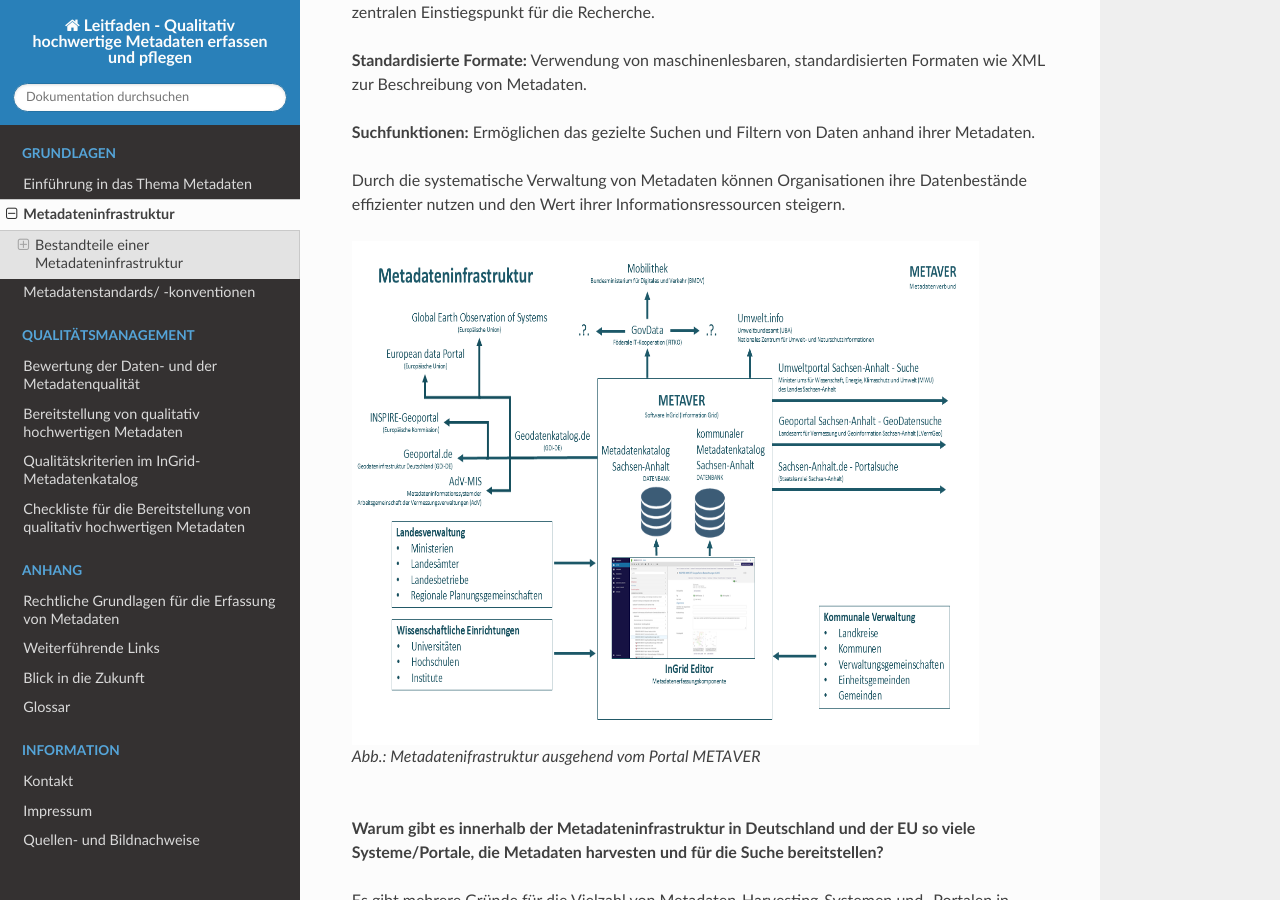
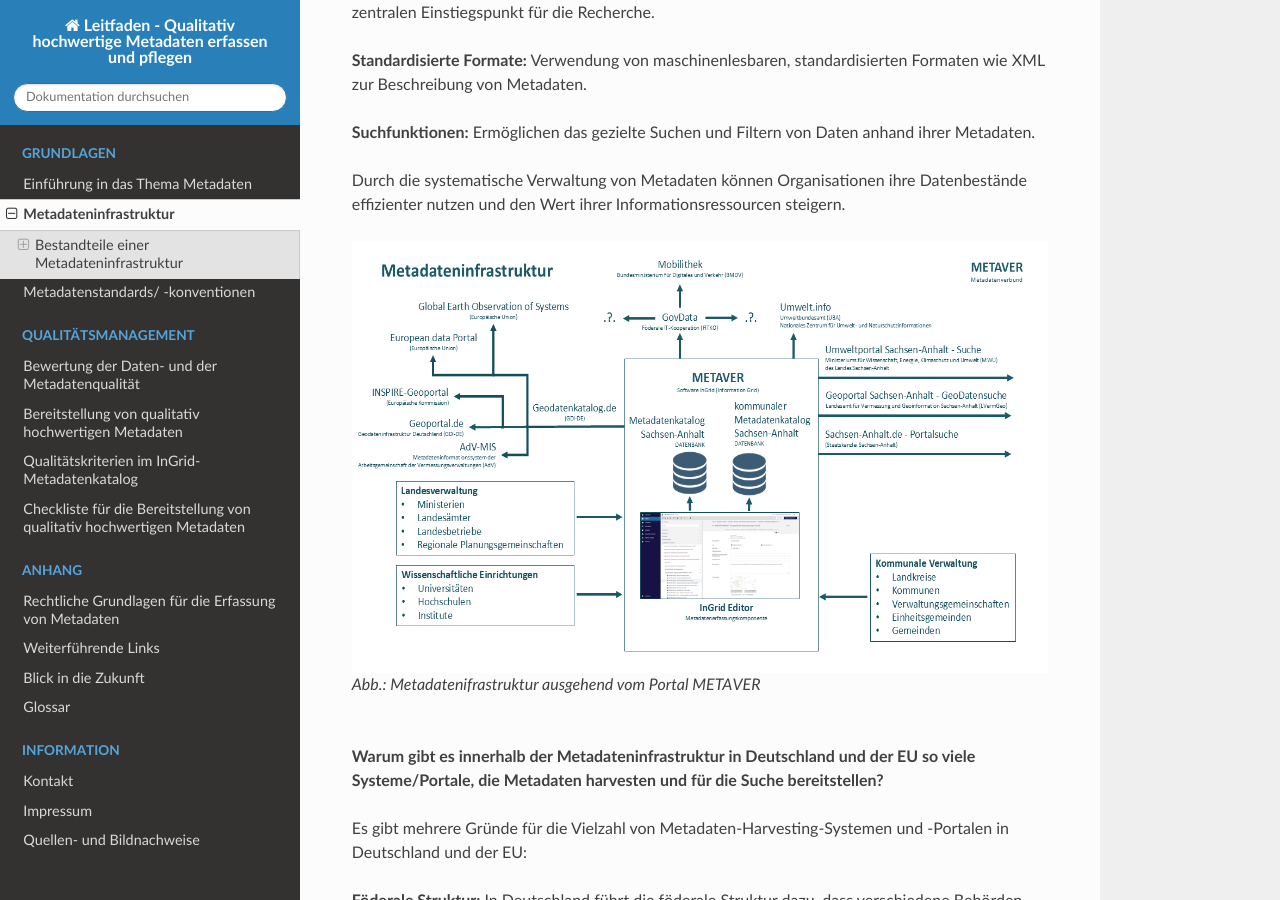
Before and after one commit to tomiwo/ingrid-mdk-st-high-quality-metadata, a Sphinx documentation site: the page built from docs/grundlagen/metadateninfrastruktur.rst, in a window 1280 px wide and 900 px high, scrolled down 552 px. Built offline with Sphinx 7.4.7 and the Read the Docs theme 3.1.0, drawn with Linux system fonts in a browser that asks for light colours.

Commit message:
Update metadateninfrastruktur.rst

```diff
--- a/docs/grundlagen/metadateninfrastruktur.rst
+++ b/docs/grundlagen/metadateninfrastruktur.rst
@@ -30,8 +30,8 @@
 .. figure:: ../img/metadateninfrastruktur/mis_1024.png
    :alt: Grafik Metadateninfrastruktur
    :align: left
-   :scale: 70
-   :figwidth: 90%
+   :scale: 60
+   :figwidth: 100%
 
    Abb.: Metadatenifrastruktur ausgehend vom Portal METAVER
 
```
